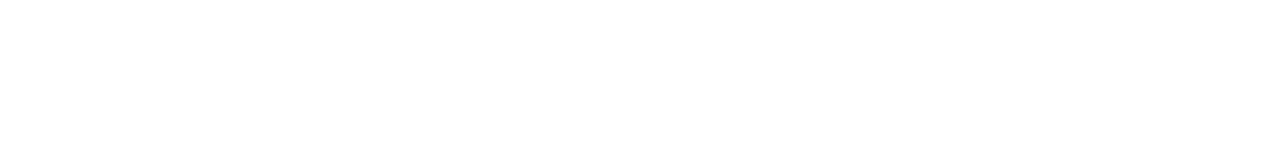
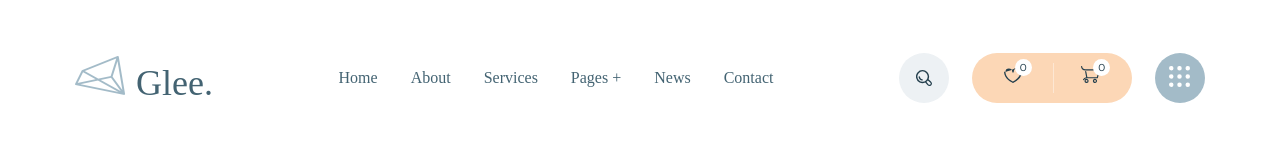
Before and after one commit to fisherm4n/supershop, a website: page app/index.html in a window 1280 px wide. Drawn offline with nearby package versions, Linux system fonts and the light colour scheme; files that its build step writes are made by us from their sources.

Commit message:
added header

```diff
--- a/app/index.html
+++ b/app/index.html
@@ -1,15 +1,75 @@
 <!DOCTYPE html>
 <html lang="en">
+
 <head>
   <meta charset="UTF-8">
   <meta name="viewport" content="width=device-width, initial-scale=1.0">
   <title>Document</title>
   <link rel="stylesheet" href="css/style.min.css">
 </head>
+
 <body>
+  <header class="header">
+      <a href="#" class="logo"><span class="logo__text">Glee.</span></a>
+      <nav class="menu">
+        <ul class="menu__list">
+          <li class="menu__item">
+            <a class="menu__item-link" href="#">
+              Home
+            </a>
+          </li>
+          <li class="menu__item">
+            <a class="menu__item-link" href="#">
+              About
+            </a>
+          </li>
+          <li class="menu__item">
+            <a class="menu__item-link" href="#">
+              Services
+            </a>
+          </li>
+          <li class="menu__item">
+            <a class="menu__item-link" href="#">
+              Pages +
+            </a>
+          </li>
+          <li class="menu__item">
+            <a class="menu__item-link" href="#">
+              News
+            </a>
+          </li>
+          <li class="menu__item">
+            <a class="menu__item-link" href="#">
+              Contact
+            </a>
+          </li>
+        </ul>
+      </nav>
 
+    <div class="navi">
+      <div class="navi__item">
+        <a href="" class="navi__item-search">
+
+        </a>
+      </div>
+      <div class="navi__item navi__item--mid">
+        <a href="" class="navi__item-like">
+
+          <span class="navi__item-num">0</span>
+        </a>
+        <a href="" class="navi__item-basket">
+          <span class="navi__item-num">0</span>
+        </a>
+      </div>
+      <div class="navi__item">
+        <a href="#" class="navi__item-btn">
+        </a>
+      </div>
+    </div>
+  </header>
 
 
   <script src="js/main.min.js"></script>
 </body>
+
 </html>
--- a/app/scss/_fonts.scss
+++ b/app/scss/_fonts.scss
@@ -0,0 +1,45 @@
+@font-face{
+  font-family:'DMSans-Regular';
+  font-weight: 400;
+  font-style: normal;
+  src:local('DMSans-Regular'),
+    url('../fonts/DMSans-Regular.woff2') format('woff2'),
+    url('../fonts/DMSans-Regular.woff') format('woff');
+  font-display: swap;
+}
+@font-face{
+  font-family:'DMSans-Bold';
+  font-weight: 700;
+  font-style: normal;
+  src:local('DMSans-Bold'),
+    url('../fonts/DMSans-Bold.woff2') format('woff2'),
+    url('../fonts/DMSans-Bold.woff') format('woff');
+  font-display: swap;
+}
+@font-face{
+  font-family:'DMSans-Medium';
+  font-weight: 500;
+  font-style: normal;
+  src:local('DMSans-Medium'),
+    url('../fonts/DMSans-Medium.woff2') format('woff2'),
+    url('../fonts/DMSans-Medium.woff') format('woff');
+  font-display: swap;
+}
+@font-face{
+  font-family:'Rubik-Regular';
+  font-weight: 400;
+  font-style: normal;
+  src:local('Rubik-Regular'),
+    url('../fonts/Rubik-Regular.woff2') format('woff2'),
+    url('../fonts/Rubik-Regular.woff') format('woff');
+  font-display: swap;
+}
+@font-face{
+  font-family:'Rubik-Medium';
+  font-weight: 500;
+  font-style: normal;
+  src:local('Rubik-Medium'),
+    url('../fonts/Rubik-Medium.woff2') format('woff2'),
+    url('../fonts/Rubik-Medium.woff') format('woff');
+  font-display: swap;
+}
--- a/app/scss/_global.scss
+++ b/app/scss/_global.scss
@@ -1,4 +1,8 @@
 
 body{
-
+  font-size: 16px;
+  line-height: 30px;
 }
+.wrapper{
+  padding: 53px 75px;
+}
--- a/app/scss/_vars.scss
+++ b/app/scss/_vars.scss
@@ -0,0 +1,24 @@
+$default:#243f4d;
+$accent:#436372;
+$title:#191919;
+
+%Rubik-500{
+  font-family:'Rubik-Regular';
+  font-weight: 400;
+}
+%Rubik-400{
+  font-family:'Rubik-Medium';
+  font-weight: 500;
+}
+%DMSans-400 {
+  font-family: 'DMSans-Regular';
+  font-weight: 400;
+}
+%DMSans-500{
+  font-family:'DMSans-Medium';
+  font-weight: 500;
+}
+%DMSans-700{
+  font-family:'DMSans-Bold';
+  font-weight: 700;
+}
--- a/app/scss/style.scss
+++ b/app/scss/style.scss
@@ -3,6 +3,110 @@
 @import 'reset';
 @import 'global';
 
+ .header{
+   display:flex;
+   justify-content: space-between;
+   padding: 53px 75px;
+   align-items: center;
+ }
+ .logo{
+   height:46px ;
+  &__text{
+   color: #436372;
+   font-size: 36px;
+   line-height: 56px;
+   text-decoration: none;
+  }
+  &__text::before {
+    content: url('../images/logo.png');
+    margin-right: 10px;
+  }
+ }
+ .menu{
 
+  &__list {
+    display: flex;
 
-@import 'media';
+ }
+  &__item+&__item {
+   margin-left: 33px;
+  }
+  &__item-link{
+    color: $accent;
+  }
+}
+ .navi{
+   display: flex;
+  &__item{
+   display: flex;
+
+  }
+  &__item+&__item {
+   margin-left: 23px;
+  }
+  &__item-search{
+    position: relative;
+    width: 50px;
+    height: 50px;
+    background-color: #edf1f4;
+    border-radius: 50%;
+  }
+  &__item-search::after{
+    content: url('../images/search.svg');
+    position: absolute;
+    top: 25%;
+    right: 35%;
+  }
+  &__item-like::after{
+    content: url('../images/like.svg');
+  }
+  &__item-like, &__item-basket{
+    position: relative;
+    color: #243f4d;
+  }
+  &__item-basket {
+    // КАК ТУТ ЛУЧШЕ БЫЛО СДЕЛАТЬ ЭТУ ВЕРТИКАЛЬНУЮ ПОЛОСУ?
+    border-left: 1px solid #fde7d3;
+        padding-left: 27px;
+
+  }
+  &__item-num{
+    position: absolute;
+    top: -4px;
+    right: -10px;
+    border-radius: 50%;
+    background-color: #fff;
+    width: 17px;
+    line-height: 17px;
+    text-align: center;
+    z-index: 2;
+    @extend %DMSans-400;
+    font-size: 10px;
+  }
+  &__item-basket::after{
+    position: relative;
+    content: url('../images/basket.svg');
+  }
+  &__item--mid{
+    display: flex;
+    align-items: center;
+    justify-content: space-evenly;
+    max-width: 100%;
+    width:160px;
+    border-radius: 50px;
+    background-color:#fcd7b6;
+  }
+  &__item-btn{
+    position: relative;
+    border-radius: 50%;
+    width: 50px;
+    height: 50px;
+    background-color: #a3bbc8;
+  }
+  &__item-btn::after {
+  content: url('../images/button.svg');
+  bottom: 13%;
+  position: absolute;
+  right: 31%;
+  }
+}
```
Also changed, not shown: app/fonts/DMSans-Bold.woff (added), app/fonts/DMSans-Bold.woff2 (added), app/fonts/DMSans-Medium.woff (added), app/fonts/DMSans-Medium.woff2 (added), app/fonts/DMSans-Regular.woff (added), app/fonts/DMSans-Regular.woff2 (added), app/fonts/Rubik-Medium.woff (added), app/fonts/Rubik-Medium.woff2 (added), app/fonts/Rubik-Regular.woff (added), app/fonts/Rubik-Regular.woff2 (added), app/images/basket.svg (added), app/images/button.svg (added), app/images/like.svg (added), app/images/logo.png (added), 1 more files.
